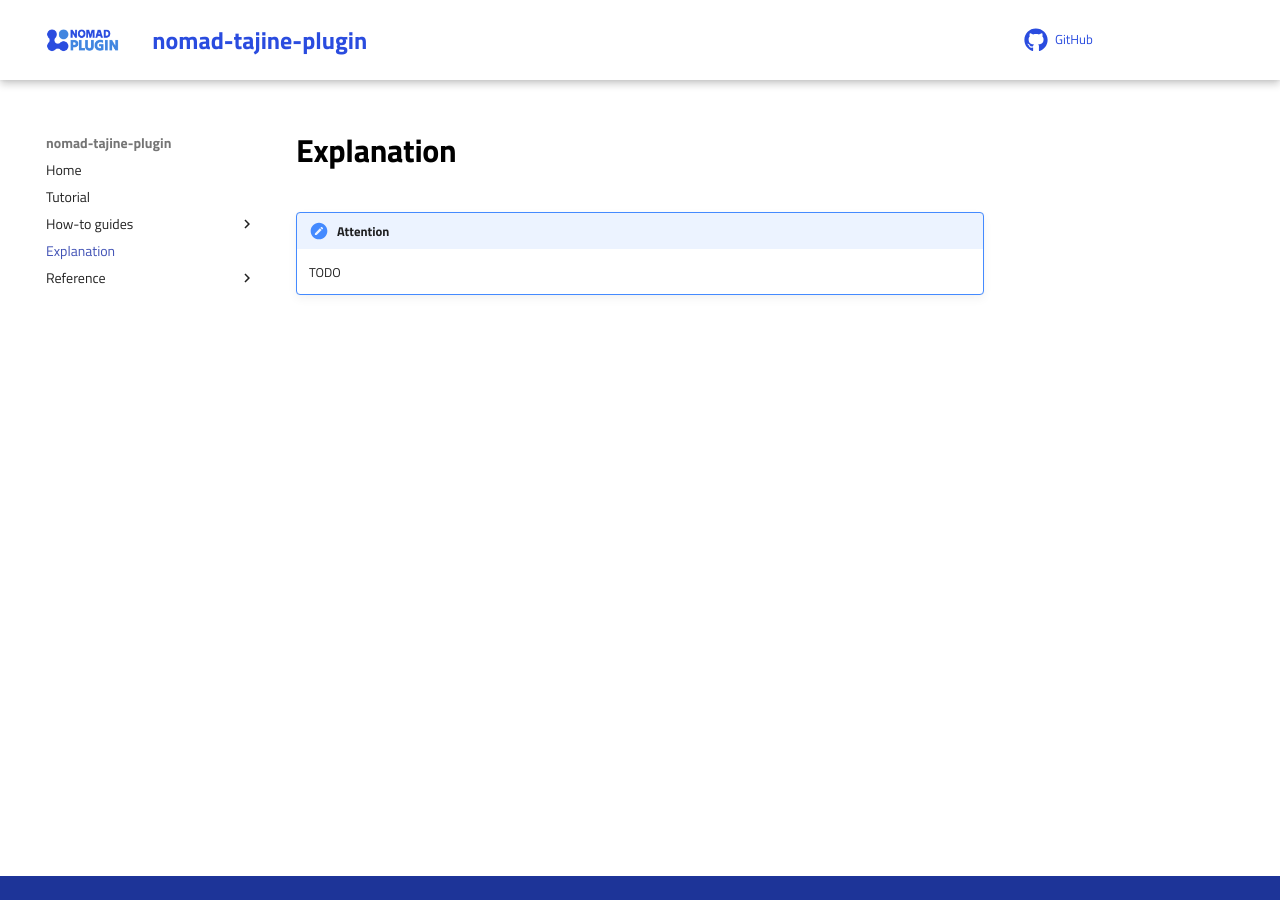
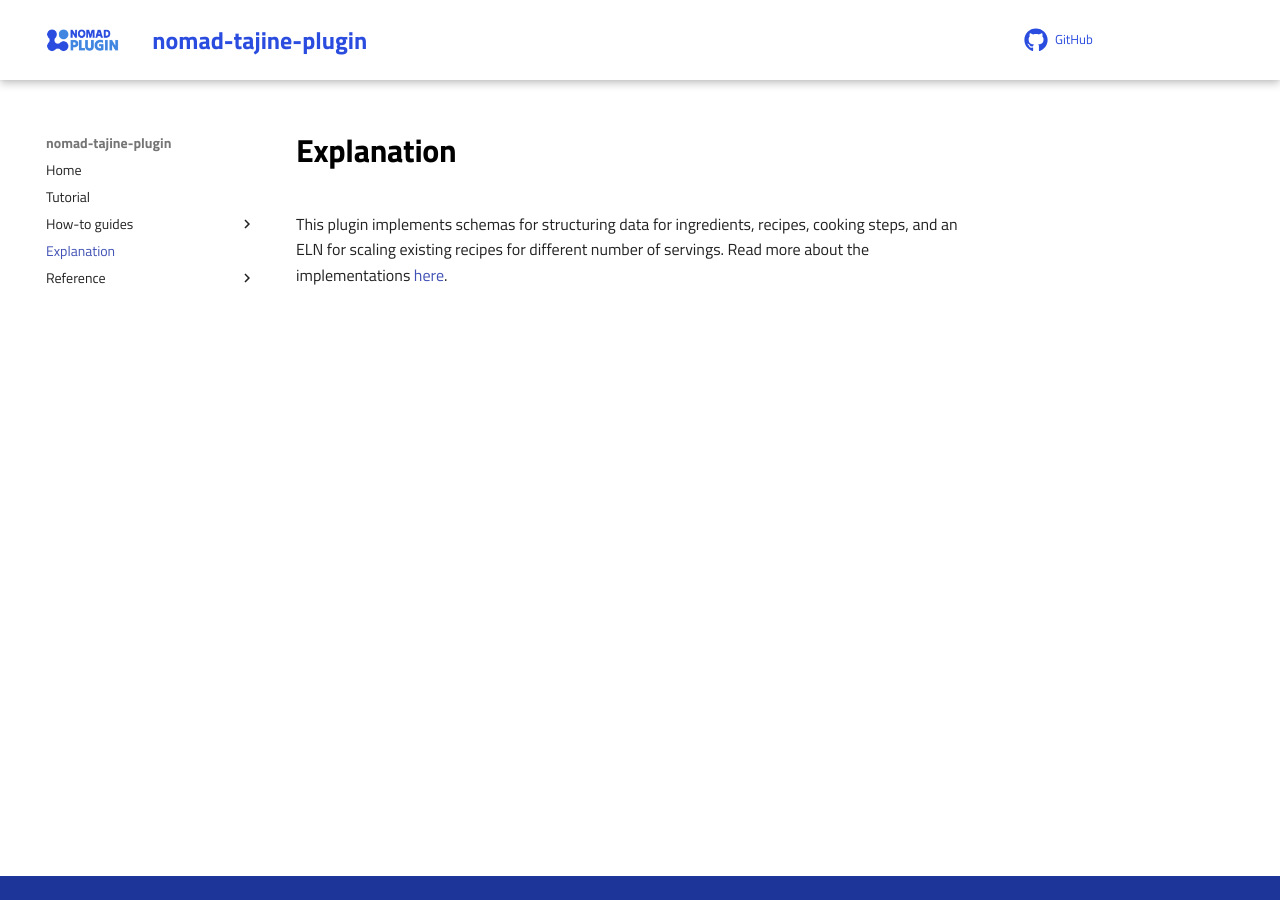
Before and after one commit to FAIRmat-NFDI/nomad-tajine-plugin, an MkDocs documentation site: the page built from docs/explanation/explanation.md, in a window 1280 px wide. Built offline with MkDocs 1.6.1 and Material for MkDocs 9.7.7, drawn with Linux system fonts in a browser that asks for light colours; comment, search, counter and statistics services are not loaded.

Commit message:
Link explanation with schemas docs

```diff
--- a/docs/explanation/explanation.md
+++ b/docs/explanation/explanation.md
@@ -1,4 +1,6 @@
 # Explanation
 
-!!! note "Attention"
-    TODO
+This plugin implements schemas for structuring data for ingredients, recipes,
+cooking steps, and an ELN for scaling existing recipes for different number of
+servings. Read more about the implementations
+[here](../reference/schemas.md#schemas).
```
